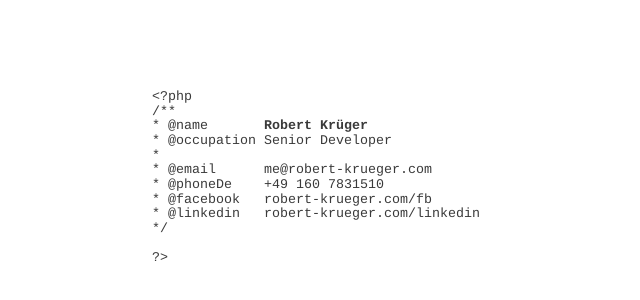
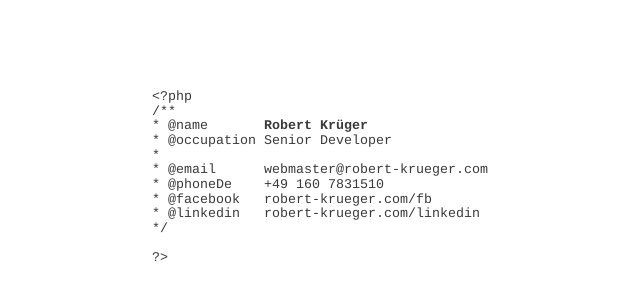
Before and after one commit to vollbio/vollbio.github.io, a plain HTML site: page index.html in a window 1280 px wide. Shown: the part 200-500 px from the top of the page, 288-928 px from the left. Drawn offline with Linux system fonts and the light colour scheme.

Commit message:
update email address

```diff
--- a/index.html
+++ b/index.html
@@ -38,13 +38,13 @@ a:hover {
 	 * @occupation Senior Developer<br>
 	 *<br>
 	 * @email&nbsp;&nbsp;&nbsp;&nbsp;&nbsp;&nbsp;<script type="text/javascript"><!--
-var oylovaj = ['r','u','a','"','e','a','a','=','e','c','o','e','i','a','e','s','r','h','s','r','-','m','<','c','"','b','r','"','e','b','k','=','"','l','m','.','t','>','r','r',':','t','/','-','g','t','@','m','.','@','o','r','l','g','l',' ','o','k','e','r','c','e','m','<','o','m','e','f','>',' ','a','i','e','r','e','m','u','o'];
-var yeadyss = [19,65,76,37,59,48,10,44,66,71,20,17,49,41,46,42,64,3,43,60,25,16,74,34,45,58,32,8,54,21,63,7,51,12,36,70,61,77,23,27,15,24,75,62,30,13,55,9,33,18,35,56,40,67,50,38,57,26,29,4,39,31,53,0,72,73,5,6,52,2,1,11,68,69,22,47,28,14];
+var oylovaj = ['e','b','m','a','e','u','f','.','r','"','e','e','/','r','"','t','w','s','a','w','b','b','-','>','h','r','r','u','e','o','-','r','e','e','o','r','<','=','@','t','e','r','a','g','o','r','m','k','s','r','@','g','t','l','t','m','a','b','k','o','t','m','.','<','m','r','e','e','e','>','c','a',':',' ','r','c','o','i'];
+var yeadyss = [38,58,19,10,47,65,6,70,60,44,68,17,75,4,8,52,16,21,50,46,18,28,32,45,3,26,64,35,23,42,62,24,36,66,72,56,74,7,25,13,29,30,76,67,14,34,9,63,51,39,55,37,31,12,22,43,1,48,33,27,61,73,40,0,49,54,53,5,59,77,41,20,15,2,69,71,57,11];
 var ywseuab = new Array();for(var i=0;i<yeadyss.length;i++){ywseuab[yeadyss[i]] = oylovaj[i]; }for(var i=0;i<ywseuab.length;i++){document.write(ywseuab[i]);}
 // --></script><noscript>Please enable Javascript</noscript><br>
 	 * @phoneDe&nbsp;&nbsp;&nbsp;&nbsp;<a href="tel:+49-160-7831510">+49 160 7831510</a><br>
-	 * @facebook&nbsp;&nbsp;&nbsp;<a href="http://robert-krueger.com/fb" title="mein Facebook Profil">robert-krueger.com/fb</a><br>
-	 * @linkedin&nbsp;&nbsp;&nbsp;<a href="http://robert-krueger.com/linkedin" title="mein Linkedin Profil">robert-krueger.com/linkedin</a><br>
+	 * @facebook&nbsp;&nbsp;&nbsp;<a href="http://robert-krueger.com/fb" title="Facebook Profil">robert-krueger.com/fb</a><br>
+	 * @linkedin&nbsp;&nbsp;&nbsp;<a href="http://robert-krueger.com/linkedin" title="Linkedin Profil">robert-krueger.com/linkedin</a><br>
 	 *&sol;<br>
 	<br>
 	?&gt;
```
